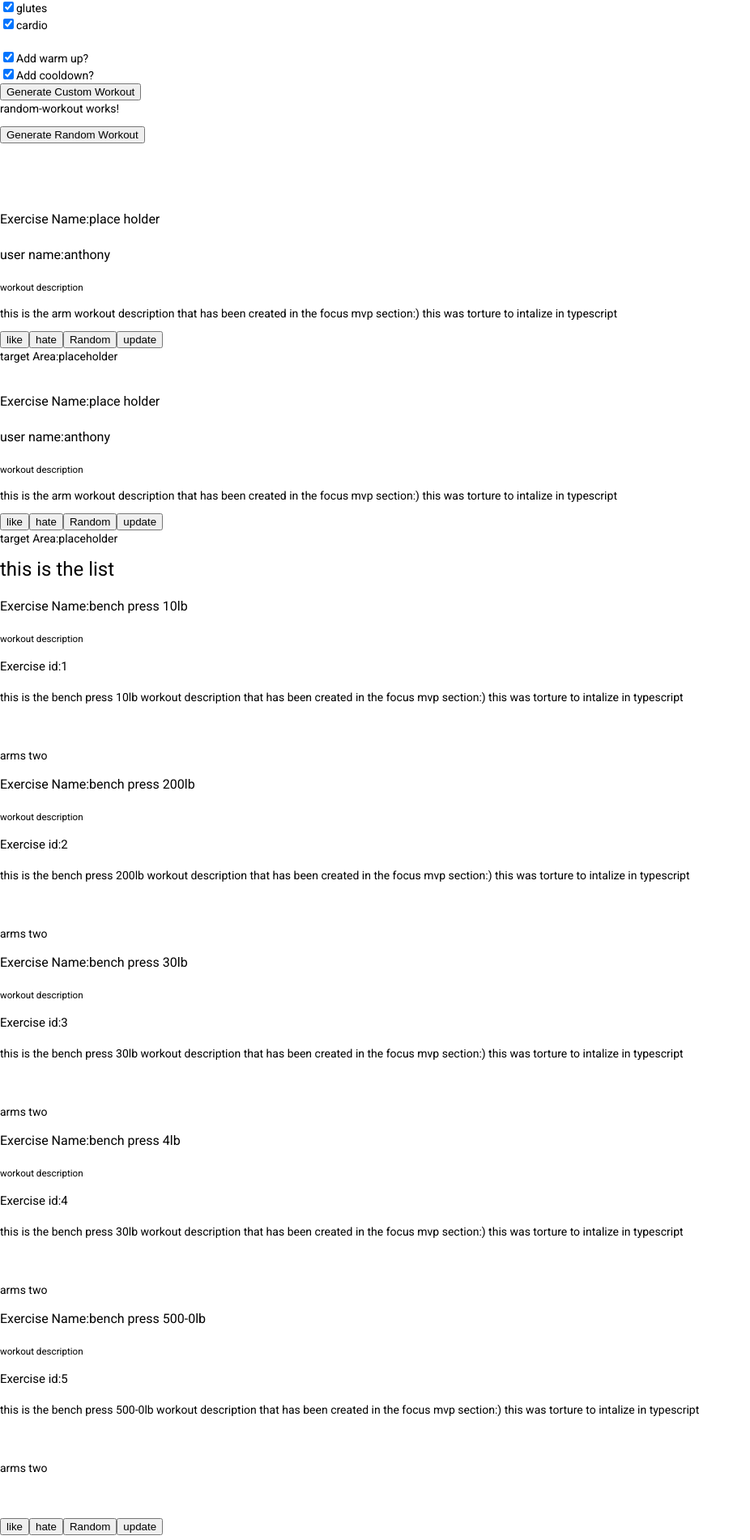
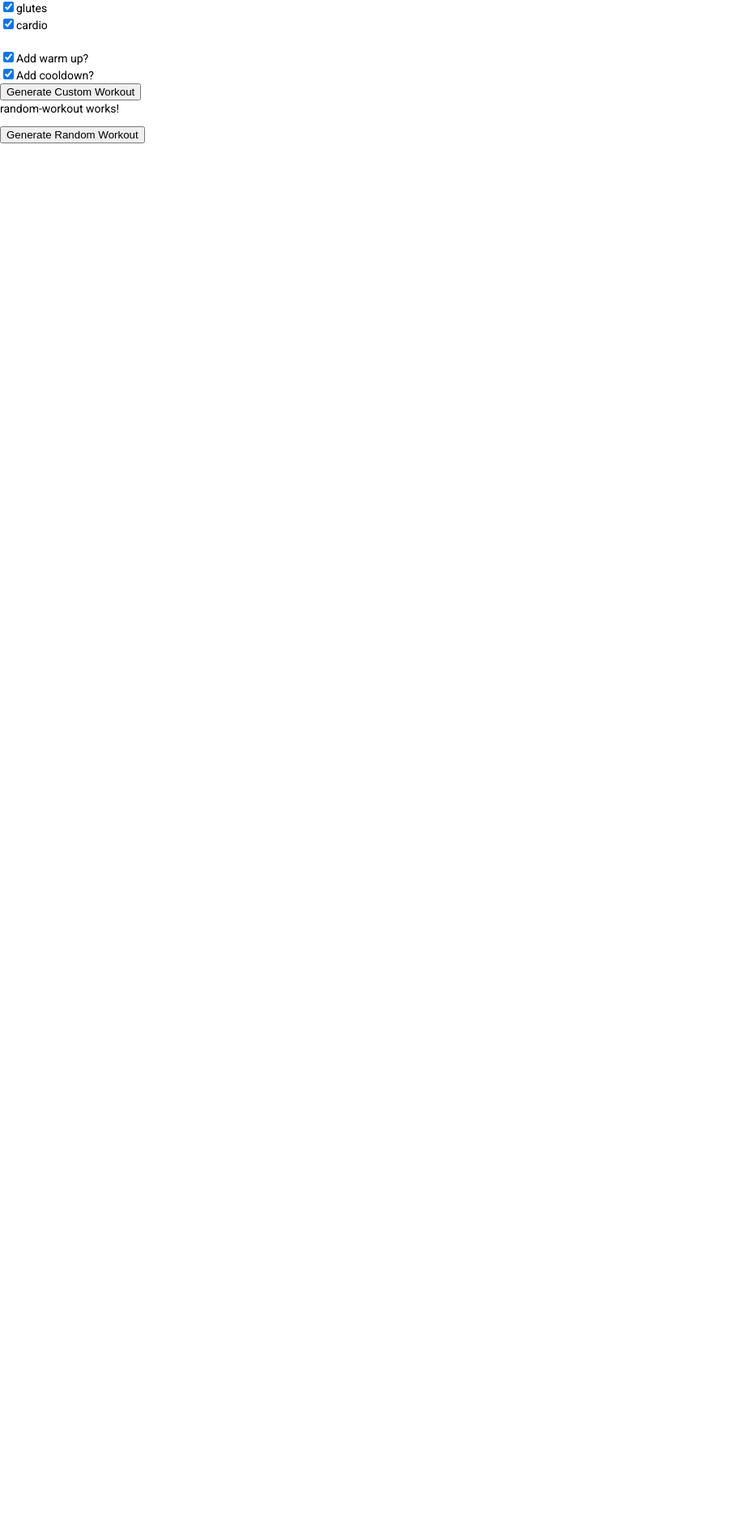
Before and after one commit to sabby97/frontend-funWorkout, an Angular app: page / in a window 1280 px wide. Shown: the part 494-2396 px from the top of the page at 81% size, without its empty margins (0-926 px from the left). After the commit the page ends 800 px from the top, so only its background shows below. Built offline with nearby package versions, Linux system fonts and the light colour scheme.

Commit message:
updated fMVP

```diff
--- a/angular.json
+++ b/angular.json
@@ -27,7 +27,7 @@
               "src/assets"
             ],
             "styles": [
-              "./node_modules/@angular/material/prebuilt-themes/indigo-pink.css",
+              "./node_modules/@angular/material/prebuilt-themes/deeppurple-amber.css",
               "src/styles.css"
             ],
             "scripts": []
@@ -95,7 +95,7 @@
               "src/assets"
             ],
             "styles": [
-              "./node_modules/@angular/material/prebuilt-themes/indigo-pink.css",
+              "./node_modules/@angular/material/prebuilt-themes/deeppurple-amber.css",
               "src/styles.css"
             ],
             "scripts": []
--- a/src/app/components/focused-mvp/focused-mvp.component.html
+++ b/src/app/components/focused-mvp/focused-mvp.component.html
@@ -1,110 +1,45 @@
-<!--
-<link href="https://cdn.jsdelivr.net/npm/bootstrap@5.1.3/dist/css/bootstrap.min.css" rel="stylesheet" integrity="sha384-1BmE4kWBq78iYhFldvKuhfTAU6auU8tT94WrHftjDbrCEXSU1oBoqyl2QvZ6jIW3" crossorigin="anonymous">
-<script src="https://cdn.jsdelivr.net/npm/bootstrap@5.1.3/dist/js/bootstrap.bundle.min.js" integrity="sha384-ka7Sk0Gln4gmtz2MlQnikT1wXgYsOg+OMhuP+IlRH9sENBO0LRn5q+8nbTov4+1p" crossorigin="anonymous"></script>
--->
 
     <main class="container">
 
       <!-- How to display the workoutPlan variable; it is currently set to display the focused workout-->
-      <div *ngIf="workoutPlan">
+      <!-- <div *ngIf="workoutPlan">
         <h2> {{workoutPlan.workoutName}}</h2>
         <div *ngFor="let exercise of workoutPlan.exerciseList">
           <h3> {{exercise.exerciseName}} (Intensity: {{exercise.exerciseIntensity}})</h3>
           <p> {{exercise.exerciseDescription}} </p>
           <p> Targets: {{exercise.exerciseTarget.exerciseTargetName}} </p>
-        </div>
+          <h2>workoutLikes:{{workoutPlan.workoutlikes}}</h2>
+          <button>Like{{workoutlikes}}</button>
+        </div> -->
+
+        <div class="bg-light p-5 rounded">
+          <!-- How to display the workoutPlan variable; it is currently set to display the focused workout-->
+          <div *ngIf="workoutPlan">
+            <h2> {{workoutPlan.workoutName}}</h2>
+            <br>
+            <div *ngFor="let exercise of workoutPlan.exerciseList">
+              <br>
+              <h3> {{exercise.exerciseName}} (Intensity: {{exercise.exerciseIntensity}})</h3>
+              <p> {{exercise.exerciseDescription}} </p>
+              <p> Targets: {{exercise.exerciseTarget.exerciseTargetName}} </p>
+
+              <!-- section for button/exceise UD -->
+              <!-- <div class="UD"> -->
+                <!-- <h4>workoutLikes:</h4>
+                <! <button click="save(workoutPlan.workoutplanId)">save</button> -->
+                 <!-- <button (click)="like(workoutPlan)">like</button> -->
+                <!-- <button (click)="delete(workoutPlan.workoutplanId)">Delete Workout # id {{workoutPlan.workoutplanId}}:</button> -->
+                <!-- <br>  -->
+                <!-- </div> -->
+
+            </div>
+
+
+          </div>
+
+
       </div>
 
-
-
-      <!-- <table>
-        <tr>one top</tr>
-        <tb>this isbody </tb>
-      </table> -->
-      <div class="bg-light p-5 rounded">
-
-                  <!-- <h3>{{workout}}</h3> -->
-                  <h3>Exercise Name:{{ExerciseName}}</h3>
-
-
-                  <h3>user name:{{user.userName}}</h3>
-                  <h5>workout description </h5>
-                  <!-- <p>{{description}}</p> -->
-                  <p>{{Exercise.exerciseDescription}}</p>
-
-                  <button (click)="liked()">like</button>
-                    <button (click)="hate()">hate</button>
-                    <button (click)="randomGen()">Random </button>
-                    <button (click)="test()">update</button>
-                    <p>target Area:{{Areatarget}}</p>
-
-
-            <br>
-                    <!--  -->
-                    <div >
-                      <h3>Exercise Name:{{ExerciseName}}</h3>
-
-
-                      <h3>user name:{{user.userName}}</h3>
-                      <h5>workout description </h5>
-                      <!-- <p>{{description}}</p> -->
-                      <p>{{Exercise.exerciseDescription}}</p>
-
-                      <button (click)="liked()">like</button>
-                        <button (click)="hate()">hate</button>
-                        <button (click)="randomGen()">Random </button>
-                        <button (click)="test()">update</button>
-                        <p>target Area:{{Areatarget}}</p>
-<h1>this is the list </h1>
-                        <a *ngFor="let exercise of ExerciseList">
-
-
-
-                          <h3>Exercise Name:{{exercise.exerciseName}}</h3>
-                          <h5>workout description </h5>
-                          <h4>Exercise id:{{exercise.exerciseId}}</h4>
-                      <!-- <p>{{description}}</p> -->
-                      <p>{{exercise.exerciseDescription}}</p>
-                    <br>
-                    <br>
-                        <p>{{exercise.exerciseTarget.exerciseTargetName}}</p>
-                      <!-- <button (click)="liked()">like{{exercise}}</button>
-                        <button (click)="hate()">hate</button>
-                        <button (click)="randomGen()">Random </button>
-                        <button (click)="test()">update</button> -->
-                        <!-- <p>target Area:{{exercise.target}}</p> -->
-                        </a>
-
-
-                      <!-- this is the table  -->
-                      <!-- <table> -->
-                        <!-- <tr>
-                          <th>exercise name   </th>
-                          <th>workout description  </th>
-                          <th>button  </th>
-                      </tr>
-                      <tr> -->
-                      <!-- <tr *ngFor="let lap of laps"> -->
-                        <!-- <td>{{ExerciseName}}</td>
-                        <td>{{Exercise.exerciseDescription}}</td>
-                        <td>{{ Areatarget}}</td>
-                    </tr>
-                 -->
-
-                      <!-- </table> -->
-                    </div>
-                    <!--  -->
-                    <br>
-                    <br>
-                    <button (click)="liked()">like</button>
-                    <button (click)="hate()">hate</button>
-                    <button (click)="randomGen()">Random </button>
-                    <button (click)="test()">update</button>
-                    <footer>
-                      <h2>FOTTER END</h2>
-                    </footer>
-
-      </div>
 
 
 
--- a/src/app/components/focused-mvp/focused-mvp.component.ts
+++ b/src/app/components/focused-mvp/focused-mvp.component.ts
@@ -6,6 +6,7 @@ import { WorkoutPlan } from 'src/app/models/WorkoutPlan';
 import { Exercise } from "src/app/models/Exercise";
 import { from, Subscription } from 'rxjs';
 import { WorkoutService } from 'src/app/services/workout-service';
+import { focusedMVPservice } from 'src/app/services/focused-MPV-service';
 
 
 
@@ -15,17 +16,33 @@ import { WorkoutService } from 'src/app/services/workout-service';
   styleUrls: ['./focused-mvp.component.css']
 })
 export class FocusedMvpComponent implements OnInit {
+  // coded needed to work//
+  subscribeWorkout: Subscription;
+  currentWorkoutPlan:WorkoutPlan = new WorkoutPlan();
+  workoutPlan:WorkoutPlan;
+  workoutlikes:WorkoutPlan['workoutlikes'];
+  likesCalled:number=0;
+
+
+//construtor for the workout object
+  constructor(private workoutService: WorkoutService)
+  {
+//                                          subject             listen to upadtes ->do this
+    this.subscribeWorkout = workoutService.notifyOfWorkoutPlan.subscribe((value) => {
+      this.workoutPlan = value;
+    });
+
+  }
+
+  //place holders
   title = 'funWorkoutFrontend';
           // description= [{Exercisea.exerciseDescription}];
-
   description='this will be the area for the workout something here';
   workout='Exercise name';
   ExerciseName='place holder'
   globalNUM:number=0;
   Areatarget="placeholder";
-
-  subscribeWorkout: Subscription;
-  currentWorkoutPlan:WorkoutPlan = new WorkoutPlan();
+//object creations for testing(object path view)
 
   user:User={
             userId: 1,
@@ -40,7 +57,7 @@ export class FocusedMvpComponent implements OnInit {
   };
 
   // workoutobject= currentWorkoutPlan
-  workoutPlan:WorkoutPlan;
+  // workoutPlan:WorkoutPlan;
         // {
           // workoutplanId: 1,
           // workoutName:"arm bench press",
@@ -58,8 +75,9 @@ export class FocusedMvpComponent implements OnInit {
     exerciseTarget:this.target,
     exerciseIntensity :1
   }
-// ///
-// //ARRAY CREATIN
+
+
+  // //ARRAY CREATIN
   ExerciseList:Exercise[]=[
     {
       exerciseId: 1,
@@ -135,7 +153,6 @@ targetList:ExerciseTarget[]=[
   }
 
 ]
-
 workoutPlanList:WorkoutPlan[]=[
   {
     // workoutplanId: 2,
@@ -163,37 +180,29 @@ workoutPlanList:WorkoutPlan[]=[
 
 
 
-  ];
-
-
-///
+];
 
 
 
-  constructor(private workoutService: WorkoutService) {
 
-//                                          subject             listen to upadtes ->do this
-    this.subscribeWorkout = workoutService.notifyOfWorkoutPlan.subscribe((value) => {
-      this.workoutPlan = value;
-    });
-
-  }
 
   ngOnInit(): void {
     // this.description=
-    console.log(this.user.userName);
+    // console.log(this.workoutPlan.workoutlikes);
     // console.log(this.ExerciseList);
 
   }
 
   liked():void{
+    //will be used to add +1 to a specfic workout plan
     console.log("the like function was called");
+    console.log(this.currentWorkoutPlan)
 
     let count:number=0;
-    count+=1;
+    count=count+1;
     console.log("this is the count "+ count);
-    this.workoutPlanList[1].workoutlikes+=1;
-    console.log(this.workoutPlanList[1].workoutlikes);
+    // this.workoutPlanList[1].workoutlikes+=1;
+    // console.log(this.workoutPlanList[1].workoutlikes);
 
 
 
@@ -204,6 +213,7 @@ workoutPlanList:WorkoutPlan[]=[
 
 
   hate():void{
+    //will be used to remove a exercise or delete a workout
     console.log("the hate button was clicked ");
   }
 
@@ -285,10 +295,32 @@ workoutPlanList:WorkoutPlan[]=[
     // this.Areatarget  =this.ExerciseList[(index)].exerciseTarget.exerciseTargetName;
     this.Areatarget=this.targetList[(index)].exerciseTargetName;
 
+
+
     console.log("end of all setter");
   }
 
   setAllList():void
   {}
+  delete(id :number):void{
+    console.log("calling delete funtion to remove id "+id );
+    // service layer call
+    // focusedMVPservice.removeExercise(id);
+
+  }
+  like(passedWorkoutPlan:WorkoutPlan):void{
+    if (this.likesCalled==0)
+    {// console.log("calling the like function by id "+id );
+    console.log(passedWorkoutPlan);
+
+    // this.currentWorkoutPlan= this.currentWorkoutPlan;
+      passedWorkoutPlan.workoutlikes= passedWorkoutPlan.workoutlikes+1;
+    console.log(passedWorkoutPlan);
+    // focusedMVPservice.updateLikes(id);
+    this.likesCalled=1;
+
+  }
+
+  }
 
 }
--- a/src/app/models/focusedMVP.ts
+++ b/src/app/models/focusedMVP.ts
@@ -1,6 +1,11 @@
 // import { SrvRecord } from "dns";
 import { ExerciseTarget } from "./ExerciseTarget";
 import {Exercise} from "./Exercise";
+export class FocusedMVP
+{
+  // id:number;
+  constructor(){}
+}
 /*
 export class FocusedMVP
 {
```
Also changed, not shown: src/app/services/focused-MPV-service.ts (+25 -14 lines).
